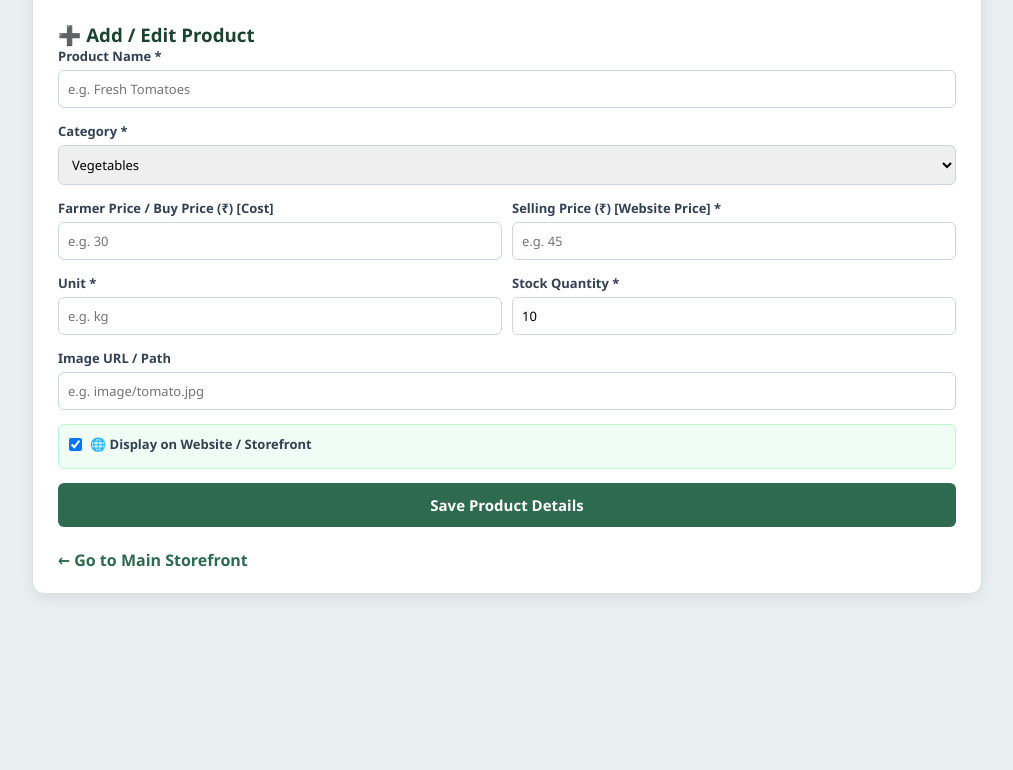
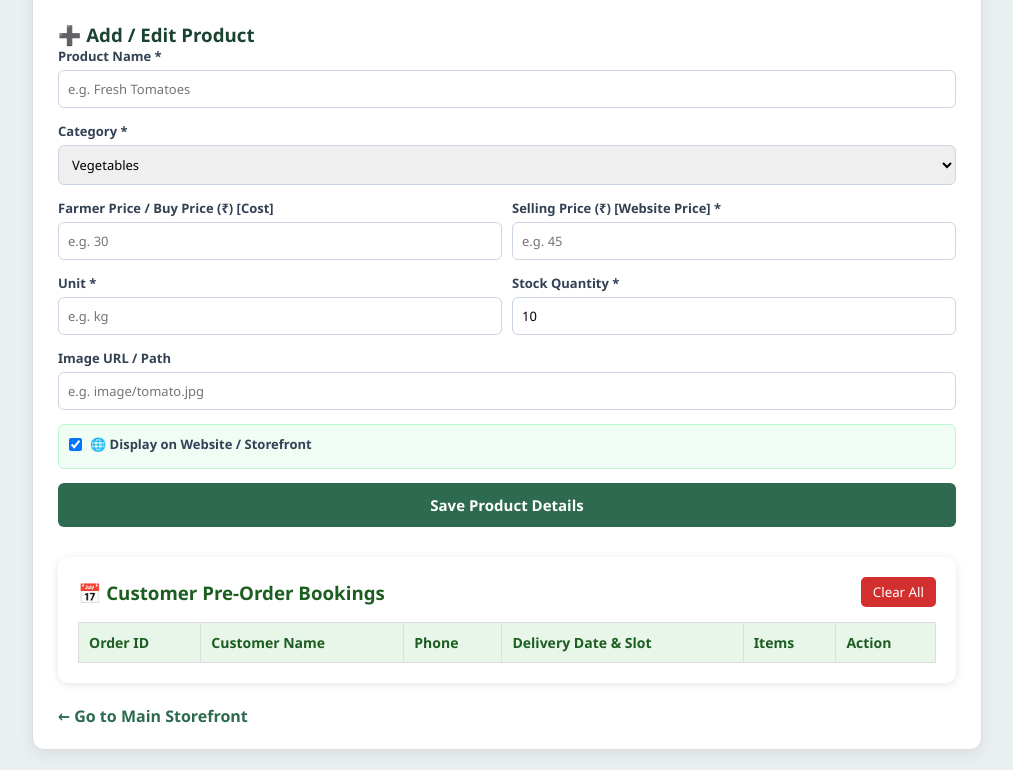
Before and after one commit to traderm1967/sasya-farmer-market, a plain HTML site: page admin.html in a window 1280 px wide. Shown: the part 408-1178 px from the top of the page, without its empty margins (133-1146 px from the left). Before the commit the page ends 1022 px from the top, so only its background shows below. Drawn offline with nearby package versions, Linux system fonts and the light colour scheme.

Commit message:
Update admin.html

```diff
--- a/admin.html
+++ b/admin.html
@@ -170,6 +170,32 @@
                 <button type="button" id="cancel-btn" class="btn-cancel" onclick="resetForm()">Cancel Edit</button>
             </form>
         </div>
+
+<!-- Admin Portal Pre-Orders Section -->
+<div class="admin-section" style="margin-top: 30px; background: #fff; padding: 20px; border-radius: 10px; box-shadow: 0 2px 8px rgba(0,0,0,0.1);">
+    <div style="display: flex; justify-content: space-between; align-items: center; margin-bottom: 15px;">
+        <h3 style="color: #1b5e20; margin: 0;">📅 Customer Pre-Order Bookings</h3>
+        <button onclick="clearAllPreOrders()" style="background: #d32f2f; color: white; border: none; padding: 6px 12px; border-radius: 5px; cursor: pointer;">Clear All</button>
+    </div>
+
+    <div style="overflow-x: auto;">
+        <table style="width: 100%; border-collapse: collapse; text-align: left; font-size: 14px;">
+            <thead>
+                <tr style="background: #e8f5e9; color: #1b5e20;">
+                    <th style="padding: 10px; border: 1px solid #ddd;">Order ID</th>
+                    <th style="padding: 10px; border: 1px solid #ddd;">Customer Name</th>
+                    <th style="padding: 10px; border: 1px solid #ddd;">Phone</th>
+                    <th style="padding: 10px; border: 1px solid #ddd;">Delivery Date & Slot</th>
+                    <th style="padding: 10px; border: 1px solid #ddd;">Items</th>
+                    <th style="padding: 10px; border: 1px solid #ddd;">Action</th>
+                </tr>
+            </thead>
+            <tbody id="adminPreOrdersList">
+                <!-- JavaScript ద్వారా ఇక్కడ డేటా లోడ్ అవుతుంది -->
+            </tbody>
+        </table>
+    </div>
+</div>
 
         <!-- TAB 2: Social Media Links -->
         <div id="social-links-tab" class="tab-content">
```
